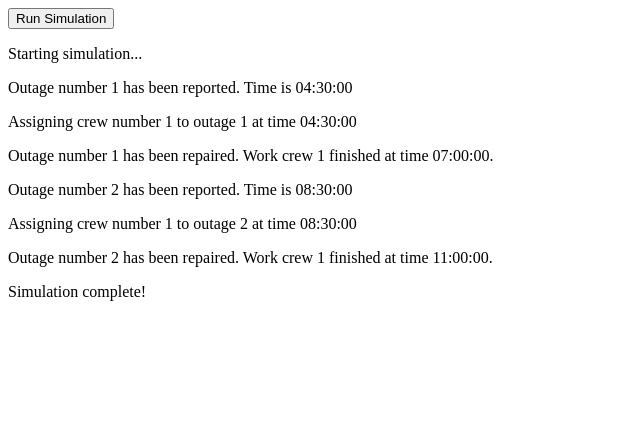
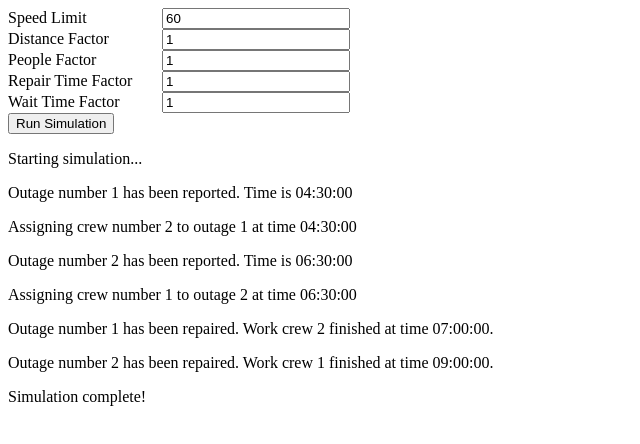
Before and after one commit to Remeil/Math314PowerRestoration, a plain HTML site: page index.html in a window 1280 px wide. Both pictures are taken after a click on the button "Run Simulation". Shown: the whole page, without its empty margins (0-640 px from the left). Drawn offline with nearby package versions, Linux system fonts and the light colour scheme.

Commit message:
Add inputs.

```diff
--- a/index.html
+++ b/index.html
@@ -8,6 +8,26 @@
     <script src="index.js" type="text/javascript"></script>
 </head>
 <body>
+    <div class="inputContainer">
+        <label for="speedLimit" class="label">Speed Limit</label>
+        <input type="text" id="speedLimit" value="60" class="input"/>
+    </div>
+    <div class="inputContainer">
+        <label for="distanceFactor" class="label">Distance Factor</label>
+        <input type="text" id="distanceFactor" value="1" class="input"/>
+    </div>
+    <div class="inputContainer">
+        <label for="distanceFactor" class="label">People Factor</label>
+        <input type="text" id="peopleFactor" value="1" class="input"/>
+    </div>
+    <div class="inputContainer">
+        <label for="repairTimeFactor" class="label">Repair Time Factor</label>
+        <input type="text" id="repairTimeFactor" value="1" class="input"/>
+    </div>
+    <div class="inputContainer">
+        <label for="waitTimeFactor" class="label">Wait Time Factor</label>
+        <input type="text" id="waitTimeFactor" value="1" class="input"/>
+    </div>
     <button id="runIt">Run Simulation</button>
     <div id="outputLog">
         <p>Press the Run Simulation button to begin the simulation.</p>
--- a/index.js
+++ b/index.js
@@ -113,13 +113,19 @@
             $("#outputLog").html("<p>Starting simulation...</p>");
             for (var i = 0; i < numberOfRepairCrewsAtEachLocation; i++) {
                 repairCrews.push(new RepairCrew(0, 0, null, null));
-                //repairCrews.push(new RepairCrew(40, 40, null, null));
+                repairCrews.push(new RepairCrew(40, 40, null, null));
             }
 
             allPowerOutages.push(new PowerOutageEvent(-25, -25, "cable", 100, convertToSeconds(2, 30), convertToSeconds(4, 30)));
-            allPowerOutages.push(new PowerOutageEvent(25, 25, "railroad", 100, convertToSeconds(2, 30), convertToSeconds(8, 30)));
+            allPowerOutages.push(new PowerOutageEvent(25, 25, "railroad", 100, convertToSeconds(2, 30), convertToSeconds(6, 30)));
 
             simulationTime = 0;
+
+            speedLimit = $("#speedLimit").val();
+            distanceFactor = $("#distanceFactor").val();
+            peopleFactor = $("#peopleFactor").val();
+            repairTimeFactor = $("#repairTimeFactor").val();
+            waitTimeFactor = $("#waitTimeFactor").val();
 
             runSimulation();
         }
@@ -232,12 +238,13 @@
                         }
                         case "outage fixed": {
                             var powerOutage = event.nextEvent.outage;
+                            var repairCrew = powerOutage.repairCrew;
 
                             powerOutage.isFixed = true;
-                            powerOutage.repairCrew.powerOutage = null; //relieve crew of duty first, then unassign crew from outage
+                            repairCrew.powerOutage = null; //relieve crew of duty first, then unassign crew from outage
                             powerOutage.repairCrew = null;
 
-                            $("#outputLog").append("<p>Outage number " + powerOutage.powerOutageNumber + " has been repaired. Work crew " + crew.crewNumber + " finished at time " + timeString + ".</p>");
+                            $("#outputLog").append("<p>Outage number " + powerOutage.powerOutageNumber + " has been repaired. Work crew " + repairCrew.crewNumber + " finished at time " + timeString + ".</p>");
                             break;
                         }
                         case "new outage": {
--- a/site.css
+++ b/site.css
@@ -0,0 +1,13 @@
+.inputContainer {
+    width: 500px;
+}
+
+.label {
+    width: 150px;
+    display: inline-block;
+}
+
+.input {
+    width: 180px;
+    display: inline-block;
+}
```
